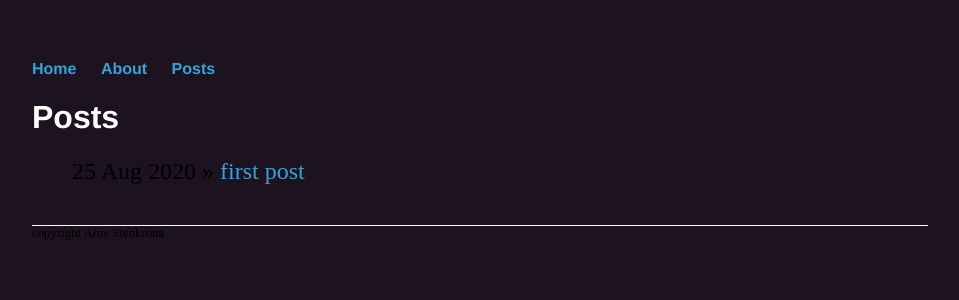
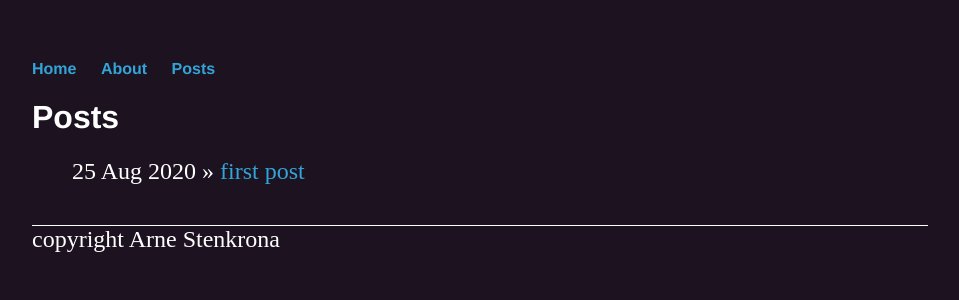
Before and after one commit to ArneStenkrona/ArneStenkrona.github.io, a Jekyll site: the page built from blog/index.html, in a window 1280 px wide. Shown: the top 300 px of the page, without its empty margins (160-1119 px from the left). Built offline with Jekyll 4.4.1, drawn with Linux system fonts in a browser that asks for light colours.

Commit message:
update styling

```diff
--- a/css/main.css
+++ b/css/main.css
@@ -51,8 +51,19 @@ footer {
 ul.posts {
     margin: 20px auto 40px;
     font-size: 1.5em;
+    color: #ffffff;
 }
 
 ul.posts li {
     list-style: none;
 }
+
+footer {
+    margin: 20px auto 40px;
+    font-size: 1.5em;
+    color: #ffffff;
+}
+
+.posts {
+    color: #ffffff;
+}
```
